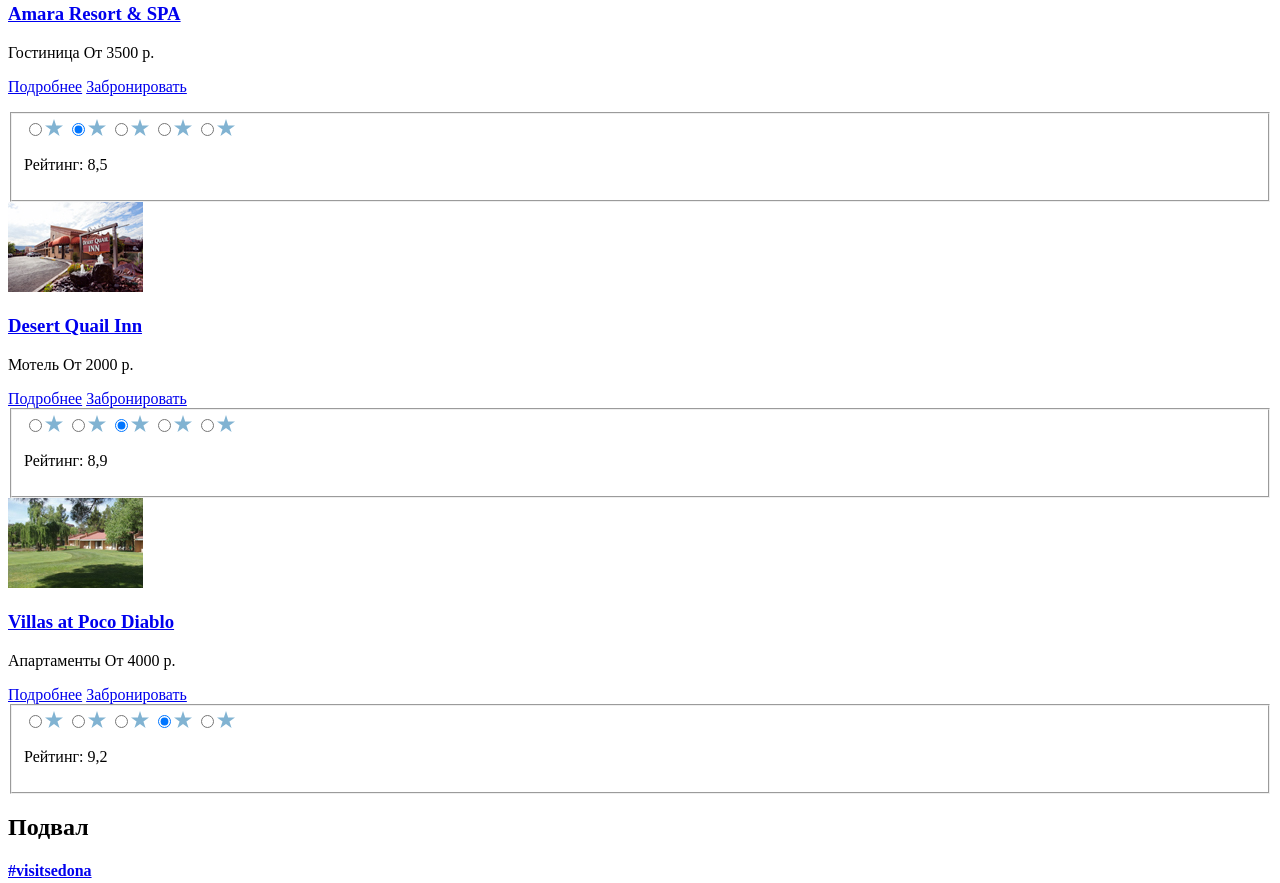
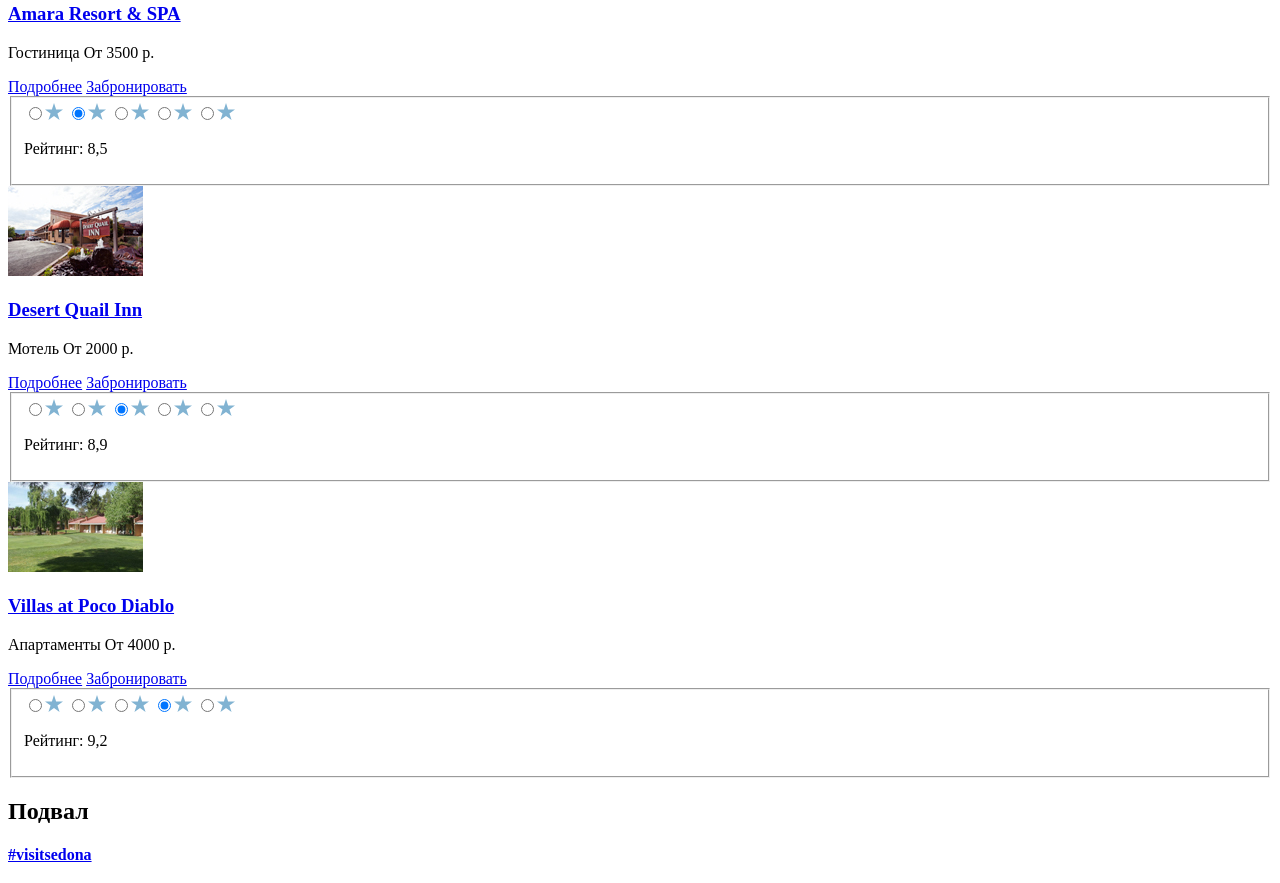
Before and after one commit to banvic/828987-sedona-24, a plain HTML site: page hotels.html in a window 1280 px wide. Shown: the part 918-1801 px from the top of the page. Drawn offline with Linux system fonts and the light colour scheme.

Commit message:
html validator check and improvments

```diff
--- a/hotels.html
+++ b/hotels.html
@@ -8,7 +8,7 @@
     <header class="main-header">
       <nav class="main-navigation">
         <a class="main-header-logo">
-          <svg viewBox="0 0 138 70" width="140" height="71" xmlns="http://www.w3.org/2000/svg" alt="Логотип Седона">
+          <svg viewBox="0 0 138 70" width="140" height="71" xmlns="http://www.w3.org/2000/svg">
             <path d="M138 0H0l59.51 65.68c5.22 5.761 13.76 5.761 18.98 0z" fill="#81b3d3"/>
             <path d="M36.687.457l32.148 37.879 32.02-37.65z" fill="#23a9e1"/>
             <path d="M61.1 14.719h17.32c-1.29-.8-4.355-4.582-6.043-3.176-.137.115-4.871-5.744-7.982-2.921-2.713 2.466-3.973-.323-7.048 1.63-3.505 2.318 2.026 3.684 3.753 4.467m26.73-3.478l-9.86.054c3.896-4.5 5.647-4.018 9.86-.054" fill="#fff"/>
@@ -106,15 +106,14 @@
           </p>
           <a class="more-info" href="#">Подробнее</a>
           <a class="booking" href="#">Забронировать</a>
-          </p>
           <form>
             <fieldset>
               <span class="star-cb-group">
-                <input type="radio" id="rating-5" name="rating" value="5" /><label for="rating-5"><svg xmlns="http://www.w3.org/2000/svg" width="18" height="17" viewBox="0 0 18 17"><path fill="#81B3D2" d="M9.002 0l2.126 6.494h6.877l-5.564 4.012L14.566 17l-5.564-4.013L3.438 17l2.126-6.494L0 6.494h6.878z"/></svg></label>
-                <input type="radio" id="rating-4" name="rating" value="4" checked="checked" /><label for="rating-4"><svg xmlns="http://www.w3.org/2000/svg" width="18" height="17" viewBox="0 0 18 17"><path fill="#81B3D2" d="M9.002 0l2.126 6.494h6.877l-5.564 4.012L14.566 17l-5.564-4.013L3.438 17l2.126-6.494L0 6.494h6.878z"/></svg></label>
-                <input type="radio" id="rating-3" name="rating" value="3" /><label for="rating-3"><svg xmlns="http://www.w3.org/2000/svg" width="18" height="17" viewBox="0 0 18 17"><path fill="#81B3D2" d="M9.002 0l2.126 6.494h6.877l-5.564 4.012L14.566 17l-5.564-4.013L3.438 17l2.126-6.494L0 6.494h6.878z"/></svg></label>
-                <input type="radio" id="rating-2" name="rating" value="2" /><label for="rating-2"><svg xmlns="http://www.w3.org/2000/svg" width="18" height="17" viewBox="0 0 18 17"><path fill="#81B3D2" d="M9.002 0l2.126 6.494h6.877l-5.564 4.012L14.566 17l-5.564-4.013L3.438 17l2.126-6.494L0 6.494h6.878z"/></svg></label>
-                <input type="radio" id="rating-1" name="rating" value="1" /><label for="rating-1"><svg xmlns="http://www.w3.org/2000/svg" width="18" height="17" viewBox="0 0 18 17"><path fill="#81B3D2" d="M9.002 0l2.126 6.494h6.877l-5.564 4.012L14.566 17l-5.564-4.013L3.438 17l2.126-6.494L0 6.494h6.878z"/></svg></label>
+                <input type="radio" name="rating" value="5" /><svg xmlns="http://www.w3.org/2000/svg" width="18" height="17" viewBox="0 0 18 17"><path fill="#81B3D2" d="M9.002 0l2.126 6.494h6.877l-5.564 4.012L14.566 17l-5.564-4.013L3.438 17l2.126-6.494L0 6.494h6.878z"/></svg>
+                <input type="radio" name="rating" value="4" checked="checked" /><svg xmlns="http://www.w3.org/2000/svg" width="18" height="17" viewBox="0 0 18 17"><path fill="#81B3D2" d="M9.002 0l2.126 6.494h6.877l-5.564 4.012L14.566 17l-5.564-4.013L3.438 17l2.126-6.494L0 6.494h6.878z"/></svg>
+                <input type="radio" name="rating" value="3" /><svg xmlns="http://www.w3.org/2000/svg" width="18" height="17" viewBox="0 0 18 17"><path fill="#81B3D2" d="M9.002 0l2.126 6.494h6.877l-5.564 4.012L14.566 17l-5.564-4.013L3.438 17l2.126-6.494L0 6.494h6.878z"/></svg>
+                <input type="radio" name="rating" value="2" /><svg xmlns="http://www.w3.org/2000/svg" width="18" height="17" viewBox="0 0 18 17"><path fill="#81B3D2" d="M9.002 0l2.126 6.494h6.877l-5.564 4.012L14.566 17l-5.564-4.013L3.438 17l2.126-6.494L0 6.494h6.878z"/></svg>
+                <input type="radio" name="rating" value="1" /><svg xmlns="http://www.w3.org/2000/svg" width="18" height="17" viewBox="0 0 18 17"><path fill="#81B3D2" d="M9.002 0l2.126 6.494h6.877l-5.564 4.012L14.566 17l-5.564-4.013L3.438 17l2.126-6.494L0 6.494h6.878z"/></svg>
               </span>
               <p class="rating">Рейтинг: 8,5</p>
             </fieldset>
@@ -134,11 +133,11 @@
           <form>
             <fieldset>
               <span class="star-cb-group">
-                <input type="radio" id="rating-5" name="rating" value="5" /><label for="rating-5"><svg xmlns="http://www.w3.org/2000/svg" width="18" height="17" viewBox="0 0 18 17"><path fill="#81B3D2" d="M9.002 0l2.126 6.494h6.877l-5.564 4.012L14.566 17l-5.564-4.013L3.438 17l2.126-6.494L0 6.494h6.878z"/></svg></label>
-                <input type="radio" id="rating-4" name="rating" value="4" /><label for="rating-4"><svg xmlns="http://www.w3.org/2000/svg" width="18" height="17" viewBox="0 0 18 17"><path fill="#81B3D2" d="M9.002 0l2.126 6.494h6.877l-5.564 4.012L14.566 17l-5.564-4.013L3.438 17l2.126-6.494L0 6.494h6.878z"/></svg></label>
-                <input type="radio" id="rating-3" name="rating" value="3" checked="checked" /><label for="rating-3"><svg xmlns="http://www.w3.org/2000/svg" width="18" height="17" viewBox="0 0 18 17"><path fill="#81B3D2" d="M9.002 0l2.126 6.494h6.877l-5.564 4.012L14.566 17l-5.564-4.013L3.438 17l2.126-6.494L0 6.494h6.878z"/></svg></label>
-                <input type="radio" id="rating-2" name="rating" value="2" /><label for="rating-2"><svg xmlns="http://www.w3.org/2000/svg" width="18" height="17" viewBox="0 0 18 17"><path fill="#81B3D2" d="M9.002 0l2.126 6.494h6.877l-5.564 4.012L14.566 17l-5.564-4.013L3.438 17l2.126-6.494L0 6.494h6.878z"/></svg></label>
-                <input type="radio" id="rating-1" name="rating" value="1" /><label for="rating-1"><svg xmlns="http://www.w3.org/2000/svg" width="18" height="17" viewBox="0 0 18 17"><path fill="#81B3D2" d="M9.002 0l2.126 6.494h6.877l-5.564 4.012L14.566 17l-5.564-4.013L3.438 17l2.126-6.494L0 6.494h6.878z"/></svg></label>
+                <input type="radio" name="rating" value="5" /><svg xmlns="http://www.w3.org/2000/svg" width="18" height="17" viewBox="0 0 18 17"><path fill="#81B3D2" d="M9.002 0l2.126 6.494h6.877l-5.564 4.012L14.566 17l-5.564-4.013L3.438 17l2.126-6.494L0 6.494h6.878z"/></svg>
+                <input type="radio" name="rating" value="4" /><svg xmlns="http://www.w3.org/2000/svg" width="18" height="17" viewBox="0 0 18 17"><path fill="#81B3D2" d="M9.002 0l2.126 6.494h6.877l-5.564 4.012L14.566 17l-5.564-4.013L3.438 17l2.126-6.494L0 6.494h6.878z"/></svg>
+                <input type="radio" name="rating" value="3" checked="checked" /><svg xmlns="http://www.w3.org/2000/svg" width="18" height="17" viewBox="0 0 18 17"><path fill="#81B3D2" d="M9.002 0l2.126 6.494h6.877l-5.564 4.012L14.566 17l-5.564-4.013L3.438 17l2.126-6.494L0 6.494h6.878z"/></svg>
+                <input type="radio" name="rating" value="2" /><svg xmlns="http://www.w3.org/2000/svg" width="18" height="17" viewBox="0 0 18 17"><path fill="#81B3D2" d="M9.002 0l2.126 6.494h6.877l-5.564 4.012L14.566 17l-5.564-4.013L3.438 17l2.126-6.494L0 6.494h6.878z"/></svg>
+                <input type="radio" name="rating" value="1" /><svg xmlns="http://www.w3.org/2000/svg" width="18" height="17" viewBox="0 0 18 17"><path fill="#81B3D2" d="M9.002 0l2.126 6.494h6.877l-5.564 4.012L14.566 17l-5.564-4.013L3.438 17l2.126-6.494L0 6.494h6.878z"/></svg>
               </span>
               <p class="rating">Рейтинг: 8,9</p>
             </fieldset>
@@ -158,11 +157,11 @@
           <form>
             <fieldset>
               <span class="star-cb-group">
-                <input type="radio" id="rating-5" name="rating" value="5" /><label for="rating-5"><svg xmlns="http://www.w3.org/2000/svg" width="18" height="17" viewBox="0 0 18 17"><path fill="#81B3D2" d="M9.002 0l2.126 6.494h6.877l-5.564 4.012L14.566 17l-5.564-4.013L3.438 17l2.126-6.494L0 6.494h6.878z"/></svg></label>
-                <input type="radio" id="rating-4" name="rating" value="4" /><label for="rating-4"><svg xmlns="http://www.w3.org/2000/svg" width="18" height="17" viewBox="0 0 18 17"><path fill="#81B3D2" d="M9.002 0l2.126 6.494h6.877l-5.564 4.012L14.566 17l-5.564-4.013L3.438 17l2.126-6.494L0 6.494h6.878z"/></svg></label>
-                <input type="radio" id="rating-3" name="rating" value="3" /><label for="rating-3"><svg xmlns="http://www.w3.org/2000/svg" width="18" height="17" viewBox="0 0 18 17"><path fill="#81B3D2" d="M9.002 0l2.126 6.494h6.877l-5.564 4.012L14.566 17l-5.564-4.013L3.438 17l2.126-6.494L0 6.494h6.878z"/></svg></label>
-                <input type="radio" id="rating-2" name="rating" value="2" checked="checked" /><label for="rating-2"><svg xmlns="http://www.w3.org/2000/svg" width="18" height="17" viewBox="0 0 18 17"><path fill="#81B3D2" d="M9.002 0l2.126 6.494h6.877l-5.564 4.012L14.566 17l-5.564-4.013L3.438 17l2.126-6.494L0 6.494h6.878z"/></svg></label>
-                <input type="radio" id="rating-1" name="rating" value="1" /><label for="rating-1"><svg xmlns="http://www.w3.org/2000/svg" width="18" height="17" viewBox="0 0 18 17"><path fill="#81B3D2" d="M9.002 0l2.126 6.494h6.877l-5.564 4.012L14.566 17l-5.564-4.013L3.438 17l2.126-6.494L0 6.494h6.878z"/></svg></label>
+                <input type="radio" name="rating" value="5" /><svg xmlns="http://www.w3.org/2000/svg" width="18" height="17" viewBox="0 0 18 17"><path fill="#81B3D2" d="M9.002 0l2.126 6.494h6.877l-5.564 4.012L14.566 17l-5.564-4.013L3.438 17l2.126-6.494L0 6.494h6.878z"/></svg>
+                <input type="radio" name="rating" value="4" /><svg xmlns="http://www.w3.org/2000/svg" width="18" height="17" viewBox="0 0 18 17"><path fill="#81B3D2" d="M9.002 0l2.126 6.494h6.877l-5.564 4.012L14.566 17l-5.564-4.013L3.438 17l2.126-6.494L0 6.494h6.878z"/></svg>
+                <input type="radio" name="rating" value="3" /><svg xmlns="http://www.w3.org/2000/svg" width="18" height="17" viewBox="0 0 18 17"><path fill="#81B3D2" d="M9.002 0l2.126 6.494h6.877l-5.564 4.012L14.566 17l-5.564-4.013L3.438 17l2.126-6.494L0 6.494h6.878z"/></svg>
+                <input type="radio" name="rating" value="2" checked="checked" /><svg xmlns="http://www.w3.org/2000/svg" width="18" height="17" viewBox="0 0 18 17"><path fill="#81B3D2" d="M9.002 0l2.126 6.494h6.877l-5.564 4.012L14.566 17l-5.564-4.013L3.438 17l2.126-6.494L0 6.494h6.878z"/></svg>
+                <input type="radio" name="rating" value="1" /><svg xmlns="http://www.w3.org/2000/svg" width="18" height="17" viewBox="0 0 18 17"><path fill="#81B3D2" d="M9.002 0l2.126 6.494h6.877l-5.564 4.012L14.566 17l-5.564-4.013L3.438 17l2.126-6.494L0 6.494h6.878z"/></svg>
               </span>
               <p class="rating">Рейтинг: 9,2</p>
             </fieldset>
```
Also changed, not shown: index.html (+2 -2 lines).
